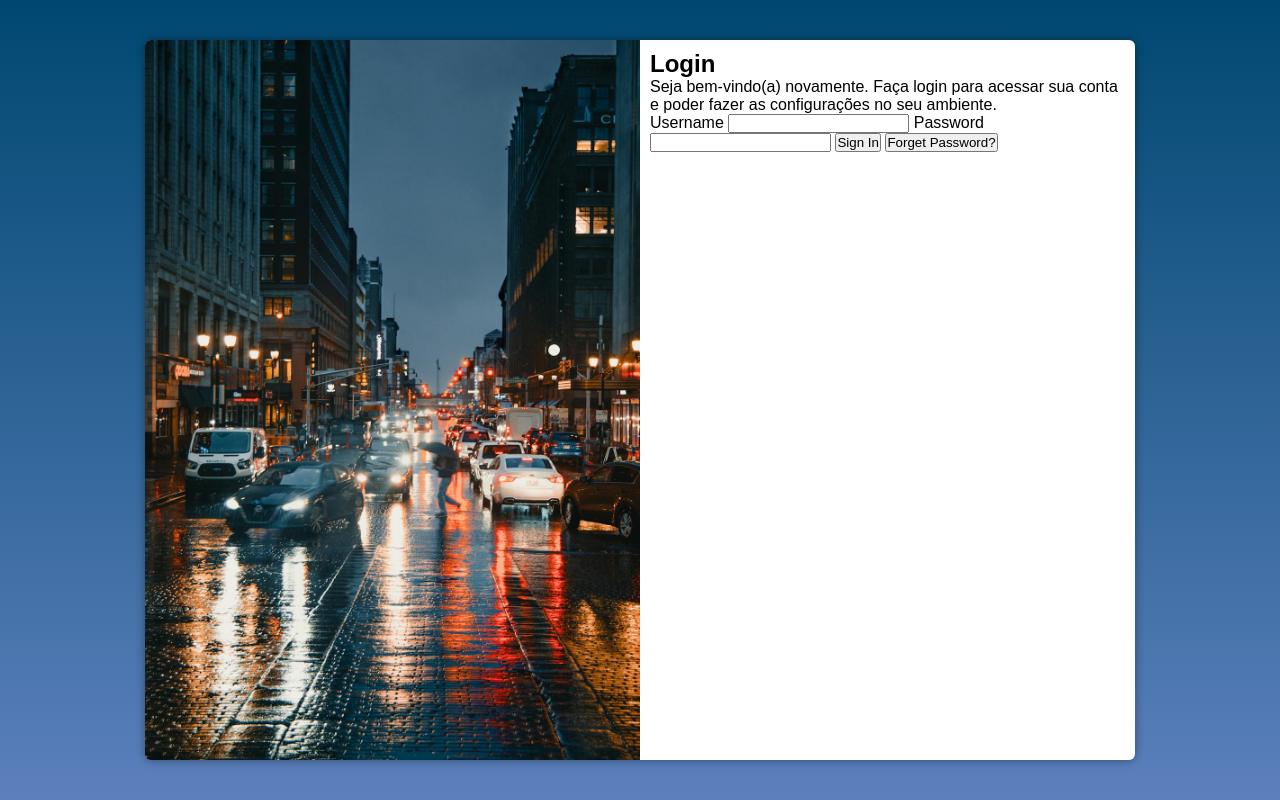
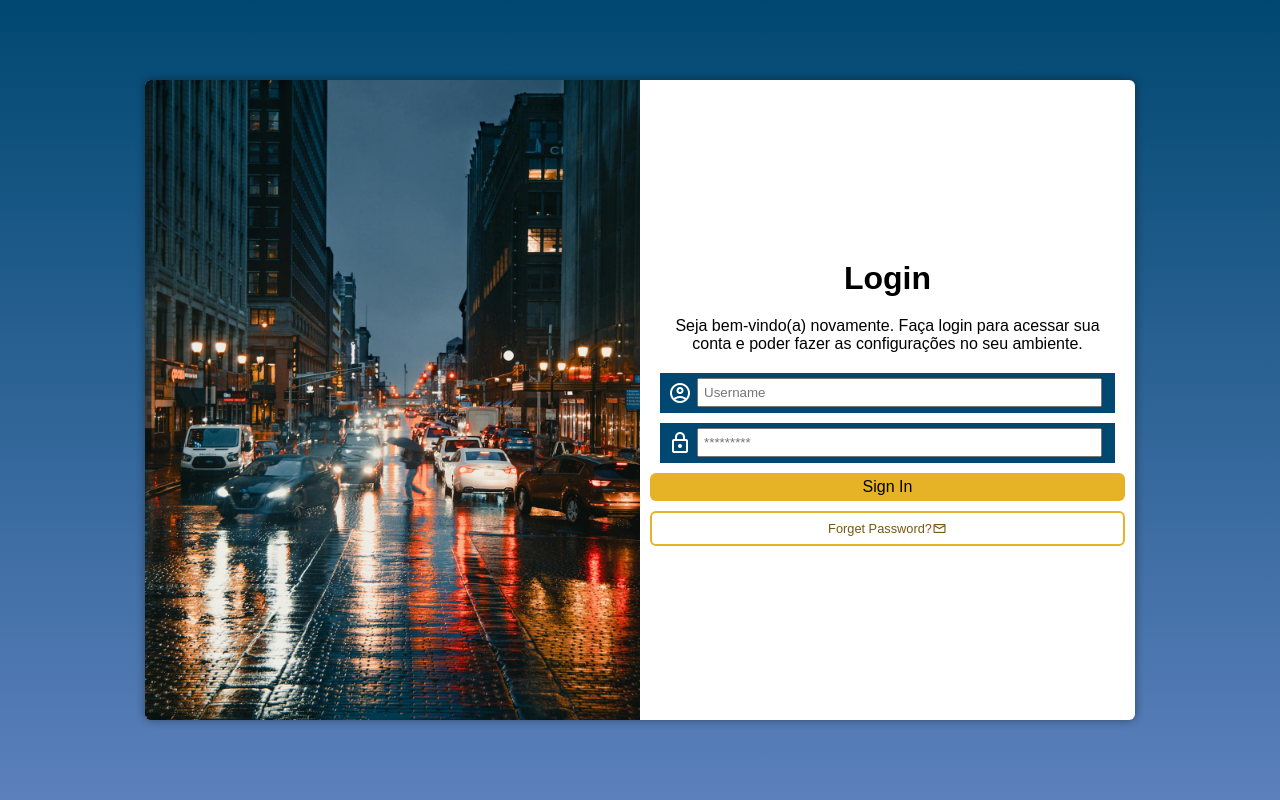
Before and after one commit to rafaelavsantos/project-login, a plain HTML site: page index.html in a window 1280 px wide. Drawn offline with nearby package versions, Linux system fonts and the light colour scheme.

Commit message:
Finalizando o módulo

```diff
--- a/css/style-media-query.css
+++ b/css/style-media-query.css
@@ -7,6 +7,18 @@
 
   #login {
     width: 90vw;
+    display: flex;
+    justify-content: center;
+    align-items: center;
+  }
+
+  #login h1 {
+    font-size: 2em;
+  }
+
+  #login p {
+    font-size: 1em;
+    margin: 20px;
   }
 
   #login > #img {
@@ -28,6 +40,18 @@
 
   #login {
     width: 990px;
+    display: flex;
+    justify-content: center;
+    align-items: center;
+  }
+
+  #login h1 {
+    font-size: 2em;
+  }
+
+  #login p {
+    font-size: 1em;
+    margin: 20px;
   }
 
   #login > #img {
--- a/css/style.css
+++ b/css/style.css
@@ -35,8 +35,8 @@ main {
   transform: translate(-50%, -50%);
   overflow: hidden;
   background-color: #fff;
-  height: 90%;
-  width: 300px;
+  height: 80vh;
+  width: 270px;
   border-radius: 6px;
   box-shadow: 0 0 10px rgba(0, 0, 0, 0.4);
 
@@ -55,3 +55,78 @@ main {
   display: block;
   padding: 10px;
 }
+
+#form > h1 {
+  text-align: center;
+  margin: 5px 0;
+}
+
+#form > p {
+  text-align: center;
+  font-size: 0.8em;
+}
+
+#form .campo {
+  background-color: #004871;
+  display: flex;
+  align-items: center;
+  margin: 10px;
+  padding: 5px;
+}
+
+.campo input:focus {
+  outline: 0;
+}
+
+.campo span {
+  padding: 3px;
+  margin-right: 2px;
+  border-radius: 2px;
+  color: #fff;
+}
+
+.campo input {
+  padding: 5px;
+  width: calc(100% - 40px);
+}
+
+form input[type="submit"]{
+  display: block;
+  font-size: 1em;
+  width: 100%;
+  background-color: #e6b226;
+  border: none;
+  border-radius: 6px;
+  padding: 5px 0;
+  transition: .3s;
+}
+
+form input[type="submit"]:hover {
+  background-color: #EFCB68;
+  cursor: pointer;
+}
+
+form a {
+  display: flex;
+  align-items: center;
+  justify-content: center;
+  font-size: 0.8em;
+  width: 100%;
+  height: 35px;
+  margin-top: 10px;
+  border: 2px solid #e6b226;
+  color: #745911;
+  border-radius: 6px;
+  text-decoration: none;
+  transition: .5s;
+}
+
+form a:hover {
+  transition: .5s;
+  background-color: #e6b226;
+  color: #fff;
+}
+
+form .btn span {
+  font-size: 15px;
+}
--- a/index.html
+++ b/index.html
@@ -4,6 +4,7 @@
 <head>
   <meta charset="UTF-8">
   <meta name="viewport" content="width=device-width, initial-scale=1.0">
+  <link href="https://fonts.googleapis.com/css2?family=Material+Symbols+Outlined" rel="stylesheet" />
   <link rel="stylesheet" href="css/style.css">
   <link rel="stylesheet" href="css/style-media-query.css">
   <title>Login</title>
@@ -17,18 +18,32 @@
       </div>
       <div id="form">
         <h1>Login</h1>
-        <p>Seja bem-vindo(a) novamente. Faça login para acessar sua conta e poder fazer as configurações no seu ambiente.</p>
+        <p>Seja bem-vindo(a) novamente. Faça login para acessar sua conta e poder fazer as configurações no seu
+          ambiente.</p>
 
-        <form action="login.php" method="post">
-          <label for="username">Username</label>
-          <input type="text" name="username" id="username">
+        <form action="login.php" method="post" autocomplete="on">
+          <div class="campo">
+            <span class="material-symbols-outlined">
+              account_circle
+              </span>
+            <input type="text" name="username" id="username" placeholder="Username" autocomplete="email" required maxlength="30">
+          </div>
 
-          <label for="password">Password</label>
-          <input type="password" name="password" id="password">
+          <div class="campo">
+            <span class="material-symbols-outlined">
+              lock
+              </span>
+            <input type="password" name="password" id="password" placeholder="*********" autocomplete="current-password" required minlength="8" maxlength="20">
+          </div>
 
           <input type="submit" value="Sign In">
 
-          <button>Forget Password?</button>
+          <a href="#" class="btn">
+            Forget Password?
+            <span class="material-symbols-outlined">
+            mail
+            </span>
+          </a>
         </form>
       </div>
     </section>
```
